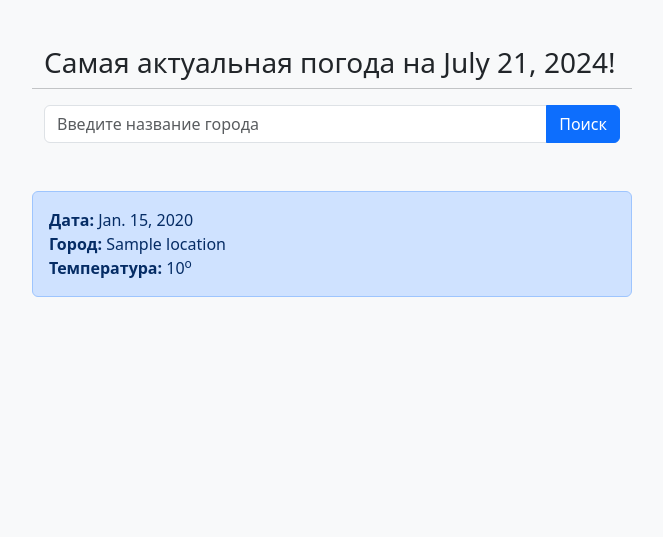
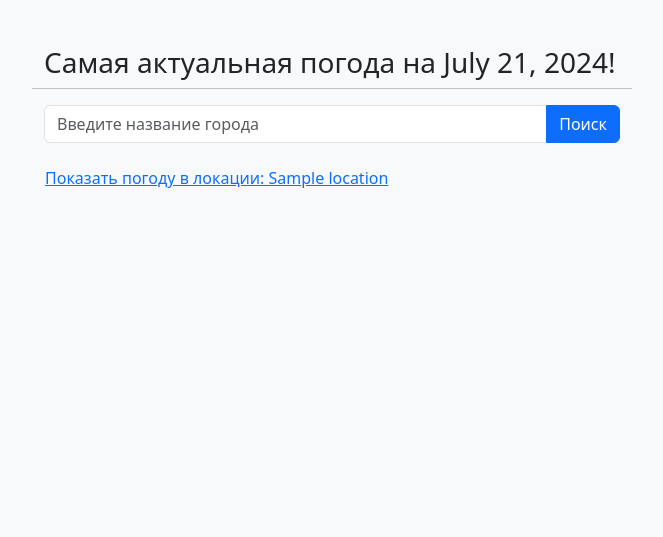
Before and after one commit to aukhadieva/weather_forecast, a Django app: template weather/templates/weather/weather_search.html in a window 1280 px wide. Shown: the part 119-656 px from the top of the page, without its empty margins (308-971 px from the left). Run offline with Django 5.2, Linux system fonts and the light colour scheme; the template is opened without the code that fills it: most values are stand-ins (such as "Sample title", 1, 10 or a date in 2020); some libraries are stand-ins or nearby versions.

Commit message:
Update templates for Weather model

```diff
--- a/weather/templates/weather/base.html
+++ b/weather/templates/weather/base.html
@@ -26,6 +26,9 @@
     <main class="flex-shrink-0">
         <div class="container">
             {% block search %}
+            {% endblock %}
+
+            {% block last_location %}
             {% endblock %}
 
             {% block weather_detail %}
--- a/weather/templates/weather/weather_search.html
+++ b/weather/templates/weather/weather_search.html
@@ -3,8 +3,8 @@
 
 {% block search %}
 <div class="mx-auto mb-3 " style="max-width: 600px;">
-    <div class="container mb-5">
-        <div class="row">
+    <div class="container">
+        <div class="row mb-3">
             <h3>Самая актуальная погода на {% now mY%}!</h3>
             <hr>
             <form method="post">
@@ -13,51 +13,21 @@
                     <input type="text" class="form-control" placeholder="Введите название города" name="location">
                     <button type="submit" class="btn btn-primary">Поиск</button>
                 </div>
-
-<!--                {% if current_weather %}-->
-<!--                <div class="mx-auto mb-3 mt-3" style="max-width: 600px;">-->
-<!--                <div class="alert alert-primary">-->
-<!--                <div class="col-9">-->
-<!--                    <b>Дата:</b> {{ current_weather.datetime.date }}<br>-->
-<!--                    <b>Город:</b> {{ current_weather.location }}<br>-->
-<!--                    <b>Температура:</b> {{ current_weather.temperature }}<sup>o</sup><br>-->
-<!--                </div>-->
-<!--                </div>-->
-<!--                </div>-->
-<!--                {% endif %}-->
-
             </form>
         </div>
+
     </div>
 </div>
 {% endblock %}
 
-{% block weather_detail %}
-{% if object %}
+{% block last_location %}
+{% if last_location %}
 <div class="mx-auto mb-3 " style="max-width: 600px;">
-<div class="alert alert-primary">
-<div class="col-9">
-    <b>Дата:</b> {{ object.datetime.date }}<br>
-    <b>Город:</b> {{ object.location }}<br>
-    <b>Температура:</b> {{ object.temperature }}<sup>o</sup><br>
-</div>
-</div>
+        <form method="post">
+            {% csrf_token %}
+            <input type="hidden" name="location" value="{{ last_location.location }}">
+            <button type="submit" class="btn btn-link btn-block">Показать погоду в локации: {{ last_location.location }}</button>
+        </form>
 </div>
 {% endif %}
 {% endblock %}
-
-<div class="alert alert-primary">
-<div class="col-9">
-    <b>Дата:</b> {{ current_weather.datetime.date }}<br>
-    <b>Город:</b> {{ current_weather.location }}<br>
-    <b>Температура:</b> {{ current_weather.temperature }}<sup>o</sup><br>
-</div>
-</div>
-
-
-<hr>
-{% for location in last_weather %}
-<div><a class="text-body-secondary small" href="{% url 'weather:last_location' location.pk %}">
-Посмотреть погоду в городе: {{ location.location }} </a>
-</div>
-{% endfor %}
```
